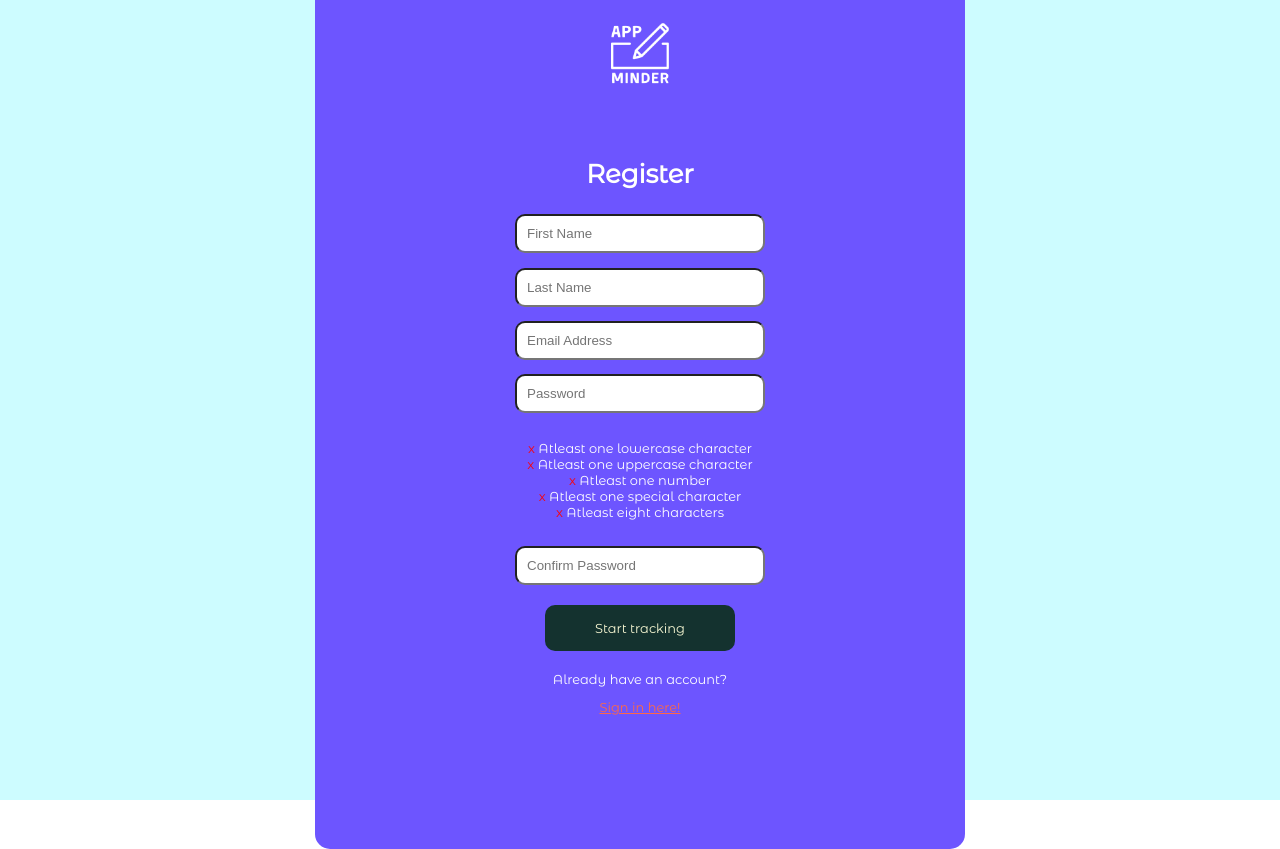
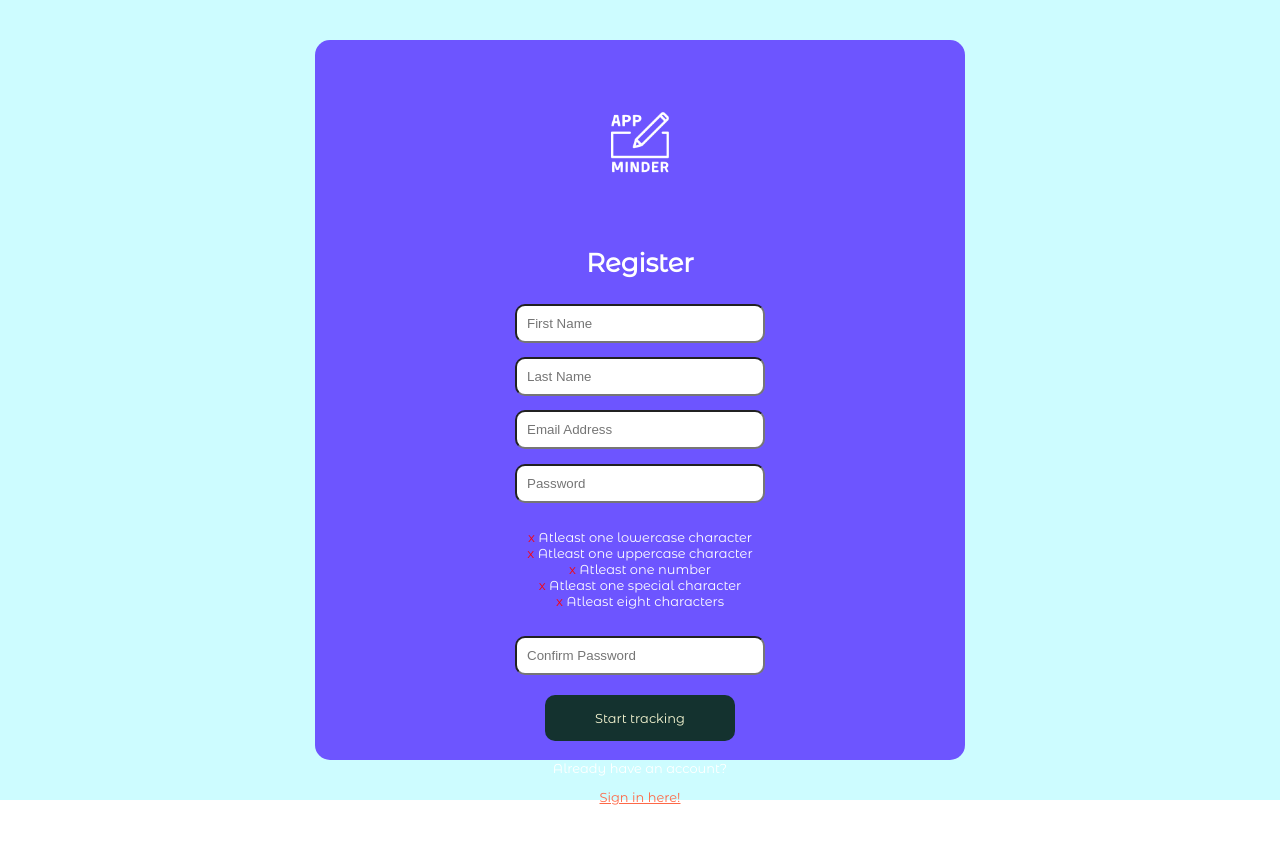
Before and after one commit to itsnotalvin/appminder, a React (Create React App) app in the folder client/: page / in a window 1280 px wide. After the commit the page ends 811 px from the top, so only its background shows below. Built offline with nearby package versions, Linux system fonts and the light colour scheme; no server answers.

Commit message:
signup styling changes

```diff
--- a/client/src/SignupLogin.css
+++ b/client/src/SignupLogin.css
@@ -14,14 +14,16 @@
 .RegisterBox {
     display: flex;
     flex-direction: column;
-    width: 70%;
+    width: 80%;
     max-width: 650px;
+    max-height: 90vh;
     align-items: center;
     background-color: #6d55ff;
     color: white;
     border: 0;
     /* box-shadow: 0px 0px 10px 10px rgba(0, 0, 255, 0.588); */
-    padding: 10px;
+    padding-left: 10px;
+    padding-right: 10px;
     border-radius: 15px;
     padding-bottom:10%;
     padding-top: 5%;
@@ -44,7 +46,7 @@
     display: flex;
     justify-content: center;
     align-items: center;
-    width: 40%;
+    width: 75%;
     margin: 1% 10%;
     max-width: 250px;
 }
```
